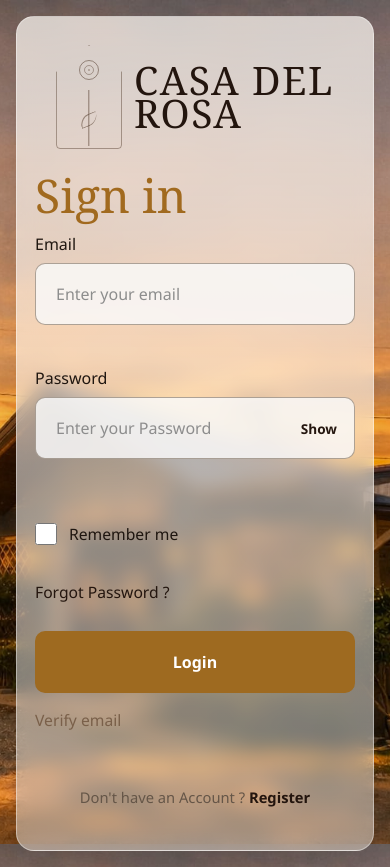
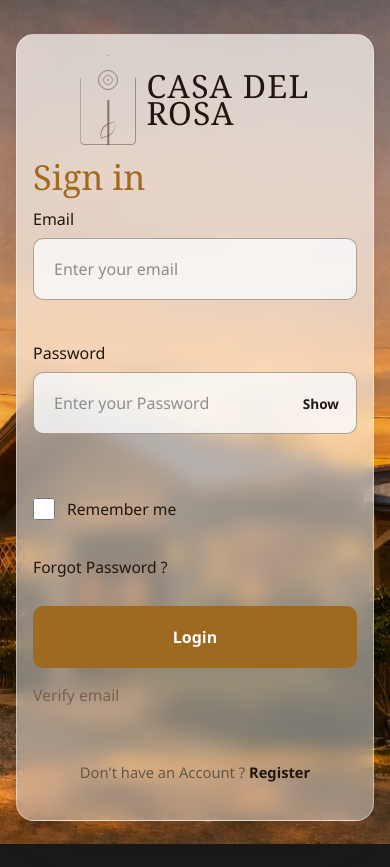
Before and after one commit to aronsebastian2005/Casa-Del-Rosa, a plain HTML site: page client/login.html in a window 390 px wide. After the commit the page ends 844 px from the top, so only its background shows below. Drawn offline with Linux system fonts and the light colour scheme.

Commit message:
Improve mobile verify page layout

```diff
--- a/client/client.css
+++ b/client/client.css
@@ -1345,7 +1345,8 @@ th{
   }
 
   .auth-scene{
-    padding:16px;
+    place-items:start center;
+    padding:28px 16px 16px;
   }
 
   .auth-panel{
@@ -1361,7 +1362,7 @@ th{
 
   .auth-logo{
     gap:12px;
-    margin-bottom:24px;
+    margin:0 auto 20px;
   }
 
   .auth-logo-mark{
@@ -1378,8 +1379,8 @@ th{
   }
 
   .auth-title{
-    font-size:2.9rem;
-    margin-bottom:16px;
+    font-size:2.5rem;
+    margin-bottom:14px;
   }
 
   .auth-form input,
@@ -1416,6 +1417,32 @@ th{
 }
 
 @media (max-width:480px){
+  .auth-scene{
+    padding-top:34px;
+  }
+
+  .auth-panel{
+    padding:20px 16px 24px;
+  }
+
+  .auth-logo{
+    gap:10px;
+    margin-bottom:16px;
+  }
+
+  .auth-logo-mark{
+    width:56px;
+    height:90px;
+  }
+
+  .auth-logo-text{
+    font-size:2rem;
+  }
+
+  .auth-title{
+    font-size:2.15rem;
+  }
+
   .landing-nav{
     padding:10px 10px 12px;
   }
```
